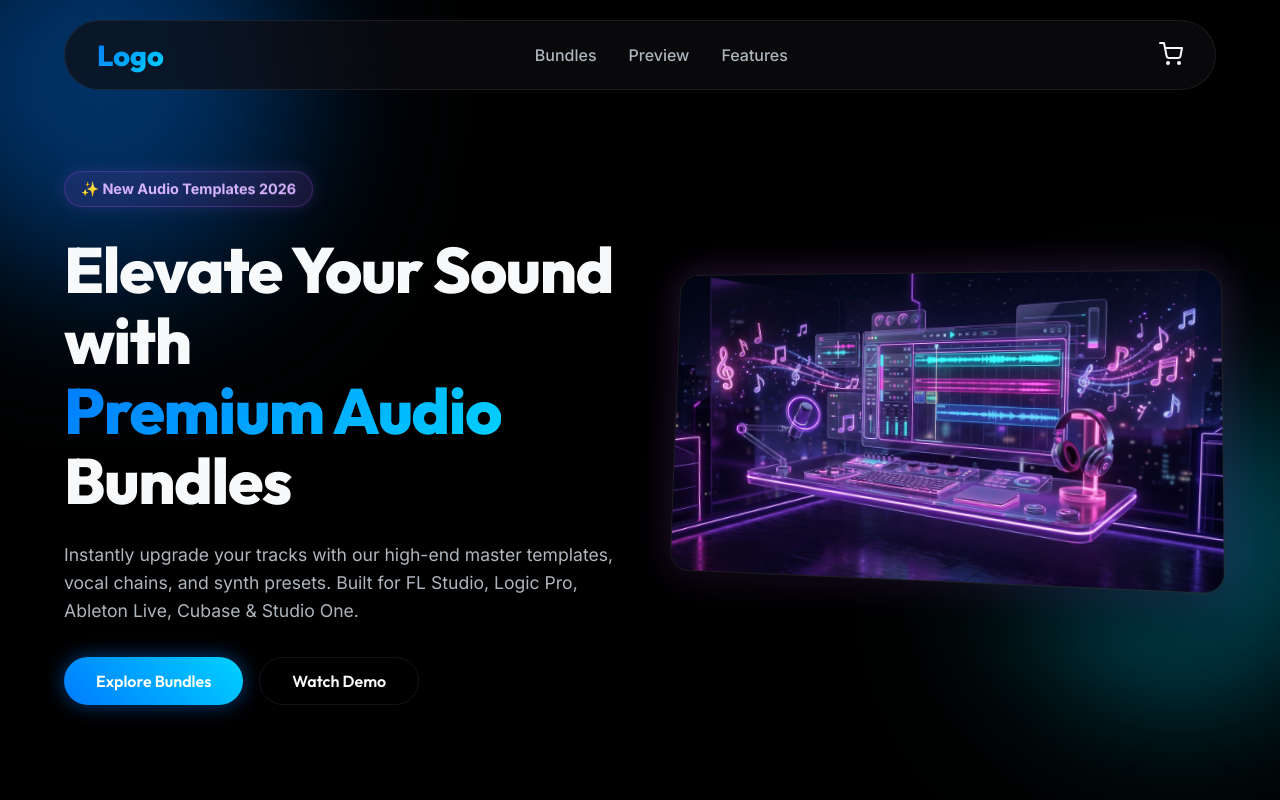
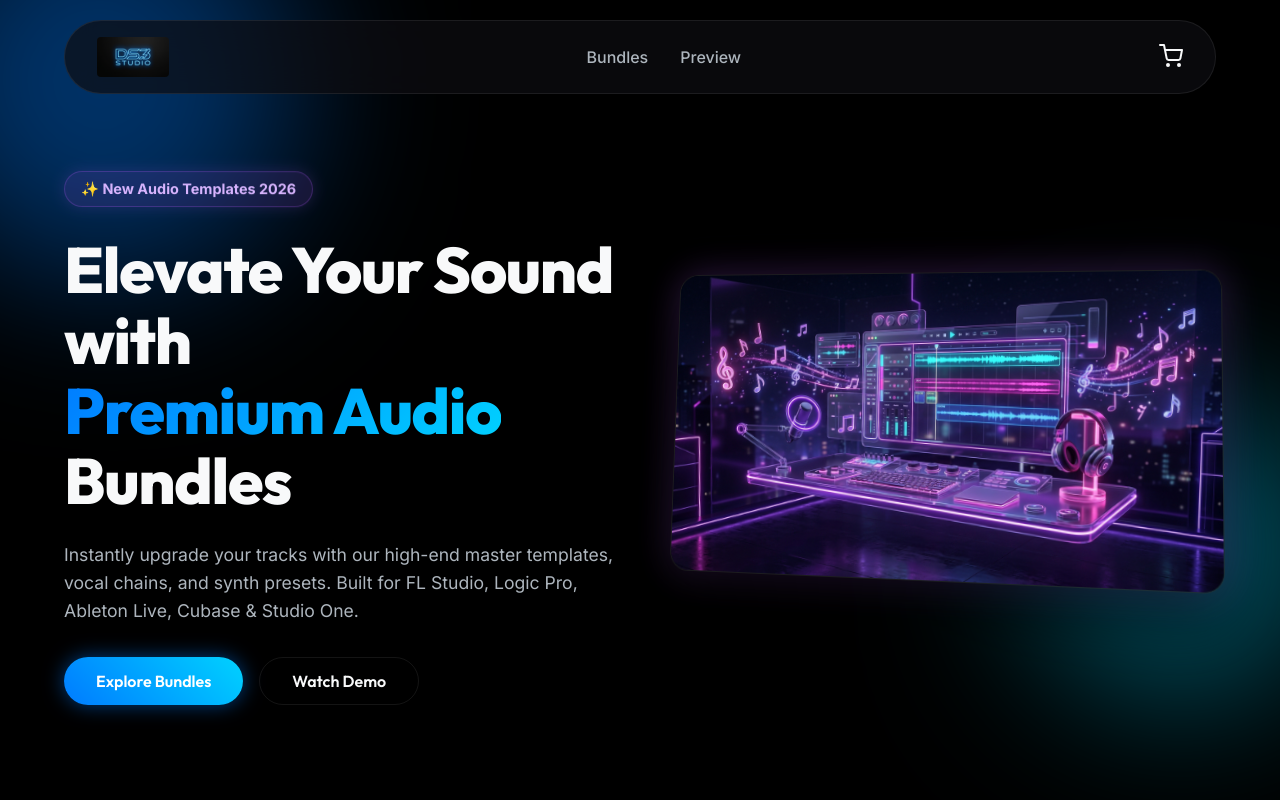
Before and after one commit to ragul-genz/video-editing-, a React (Vite) app: page / in a window 1280 px wide. Shown: the top 800 px of the page. Built offline with nearby package versions, Linux system fonts and the light colour scheme.

Commit message:
Update logo to DS3 Studio and fix navigation

```diff
--- a/src/components/Navbar.jsx
+++ b/src/components/Navbar.jsx
@@ -6,13 +6,12 @@ const Navbar = ({ cartCount = 0, onCartClick }) => {
     <nav className="navbar glass-panel">
       <div className="nav-container">
         <a href="#" className="logo">
-          <span className="text-gradient">Logo</span>
+          <img src="/ds3_logo.jpg" alt="DS3 Studio Logo" style={{ height: '40px', borderRadius: '4px' }} />
         </a>
 
         <ul className="nav-links">
           <li><a href="#products">Bundles</a></li>
           <li><a href="#demo">Preview</a></li>
-          <li><a href="#features">Features</a></li>
         </ul>
 
         <div className="nav-actions">
--- a/src/index.css
+++ b/src/index.css
@@ -13,6 +13,10 @@
 
   --font-heading: 'Outfit', sans-serif;
   --font-body: 'Inter', sans-serif;
+}
+
+html {
+  scroll-behavior: smooth;
 }
 
 * {
```
Also changed, not shown: public/ds3_logo.jpg (added).
